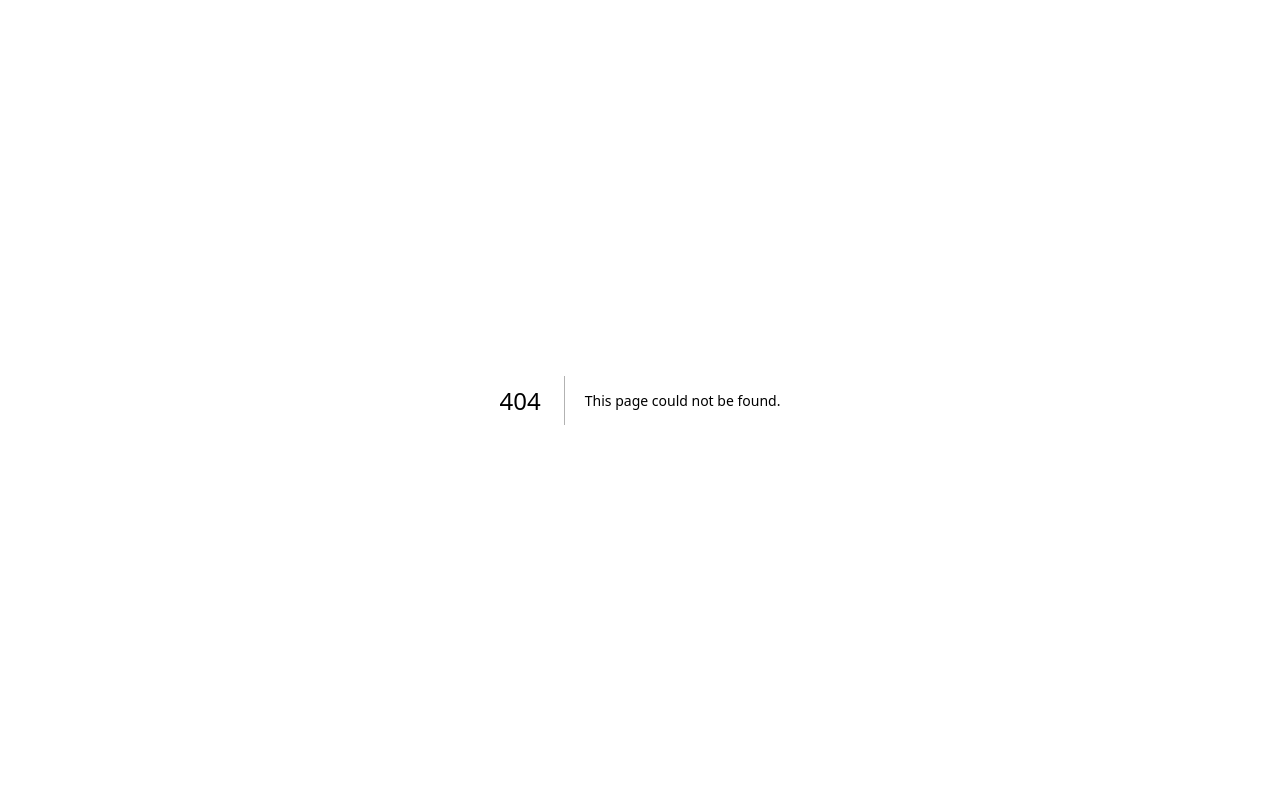
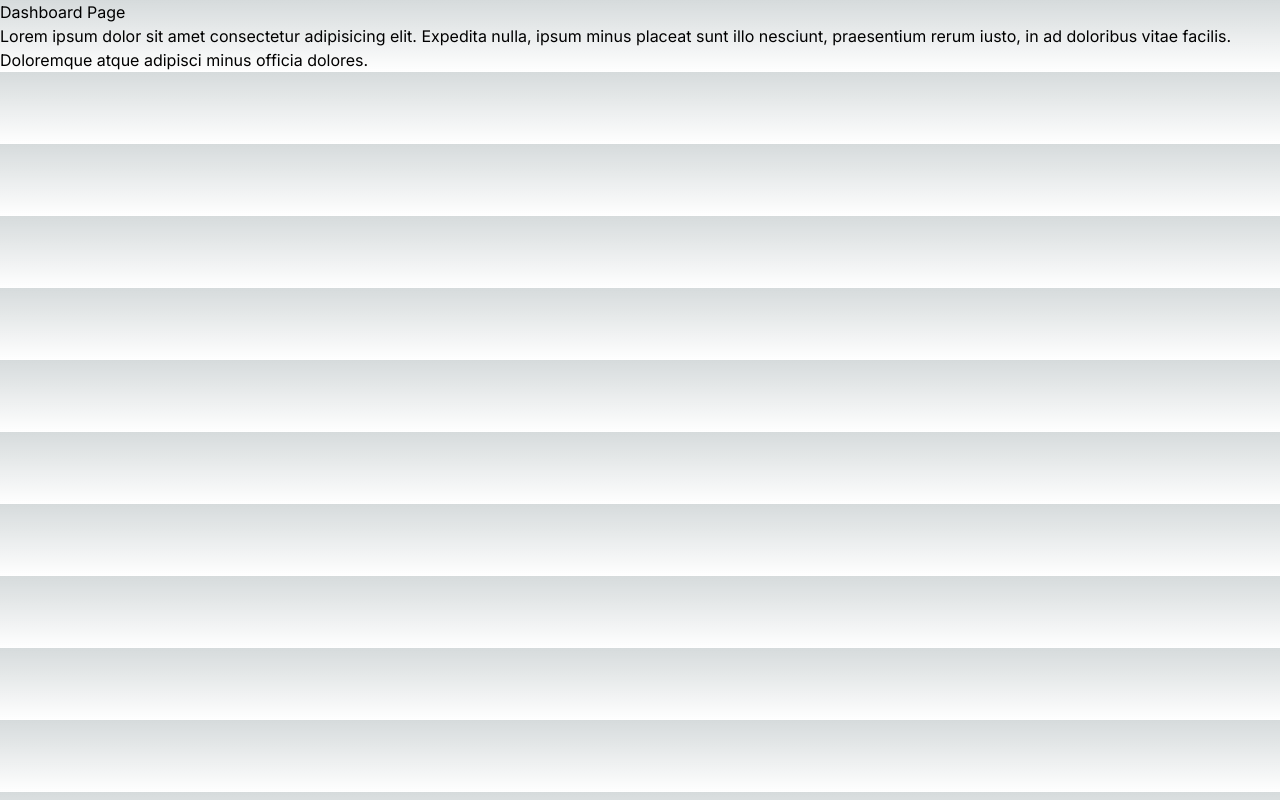
Before and after one commit to bayuismail38/sekolah70baratfe, a Next.js app: page /dashboard in a window 1280 px wide. Before the commit this address had no page. Built offline with nearby package versions, Linux system fonts and the light colour scheme.

Commit message:
feat: first dashboard page

```diff
--- /dev/null
+++ b/app/dashboard/page.jsx
@@ -0,0 +1,12 @@
+import React from "react";
+
+const dashboardPage = () => {
+    return (
+        <div>
+            <h1>Dashboard Page</h1>
+            <p>Lorem ipsum dolor sit amet consectetur adipisicing elit. Expedita nulla, ipsum minus placeat sunt illo nesciunt, praesentium rerum iusto, in ad doloribus vitae facilis. Doloremque atque adipisci minus officia dolores.</p>
+        </div>
+    );
+}
+
+export default dashboardPage
```
